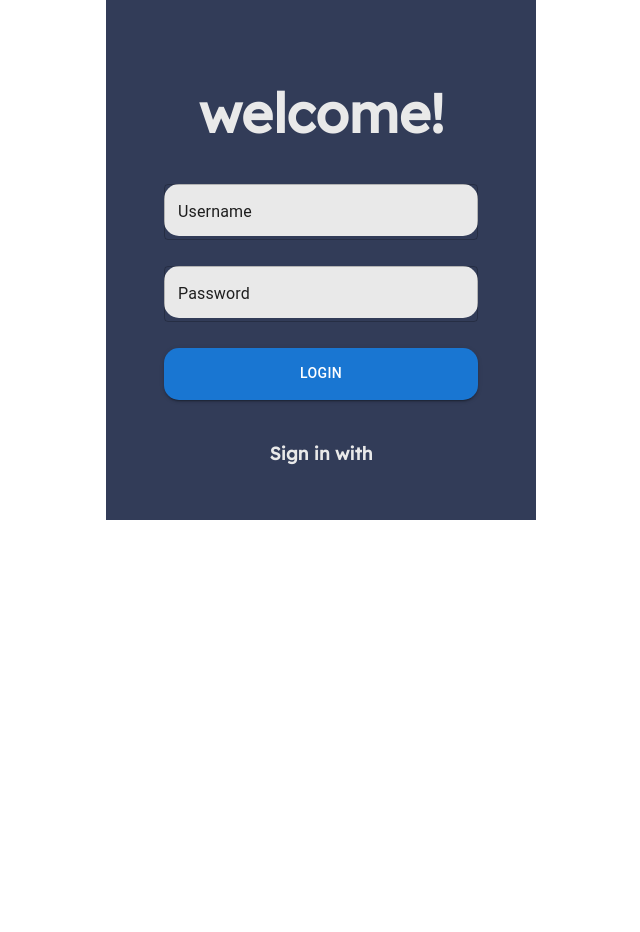
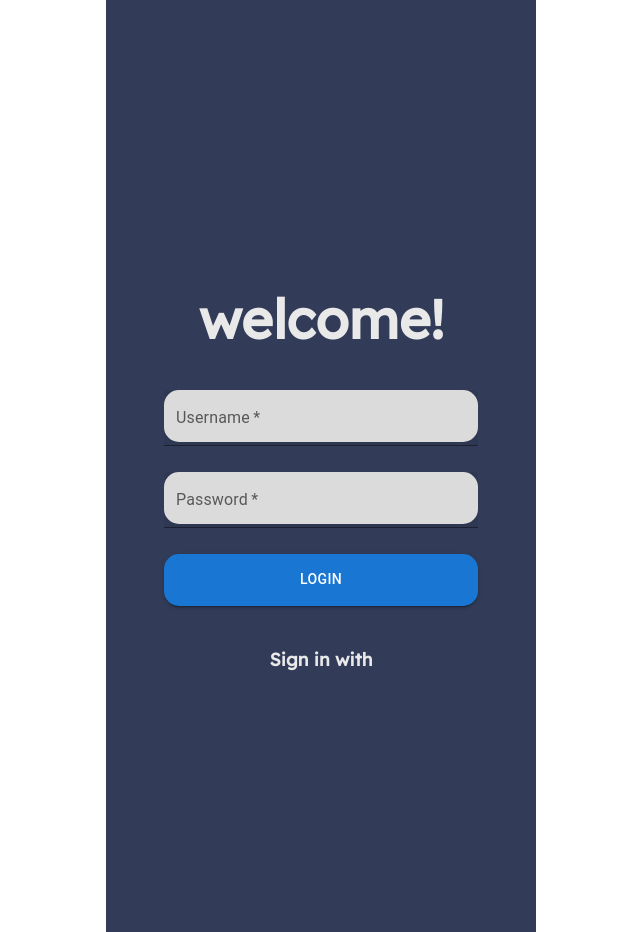
Before and after one commit to joshhwuu/SparkServe, a React (Create React App) app: page /login in a window 1280 px wide. Shown: the whole page, without its empty margins (258-898 px from the left). Built offline with nearby package versions, Linux system fonts and the light colour scheme.

Commit message:
changed text fields

```diff
--- a/src/containers/Login.js
+++ b/src/containers/Login.js
@@ -10,7 +10,7 @@ function Login() {
         display: 'flex',
         alignItems: 'center',
         justifyContent: 'center',
-        height: '65vh', // Adjust the height as needed
+        height: '932px', // Adjust the height as needed
         gap: 30,
       }}
     >
@@ -29,9 +29,10 @@ function Welcome() {
         <StyledLoginFields style={{ marginBottom: '30px' }}>
         <TextField
           required
+          variant='filled'
           style={{width: '100%', color: '#1E1E1E'}}
           id="outlined-required"
-          defaultValue="Username"
+          label="Username"
         />
         </StyledLoginFields>
       </div>
@@ -39,9 +40,10 @@ function Welcome() {
         <StyledLoginFields style={{ marginBottom: '30px'}}>
         <TextField
           required
+          variant='filled'
           style={{width: '100%', color: '#1E1E1E'}}
           id="outlined-required"
-          defaultValue="Password"
+          label="Password"
         />
         </StyledLoginFields>
       </div>
```
